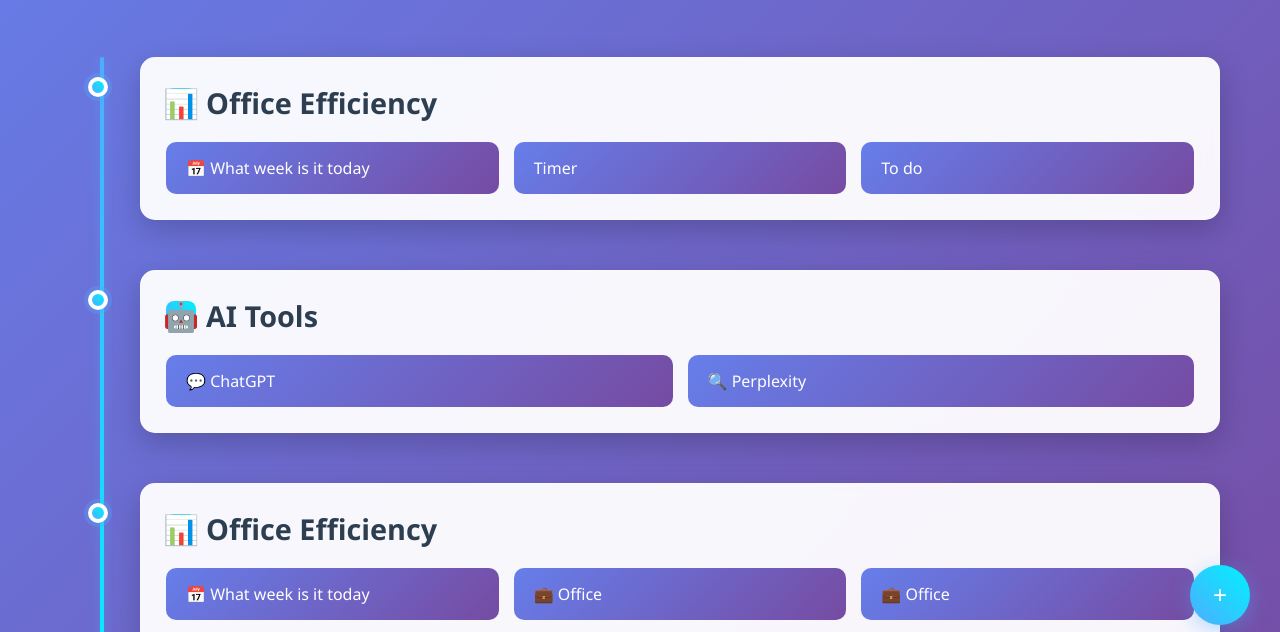
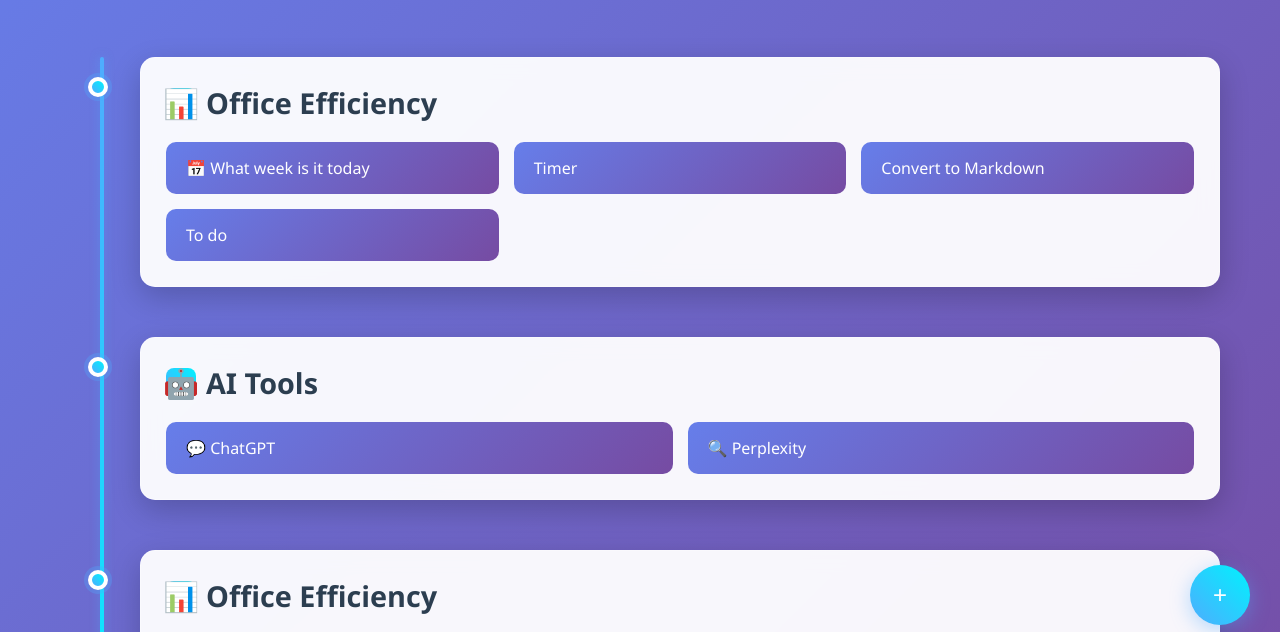
Before and after one commit to yanweifuture/tsingyewaitools, a plain HTML site: page index.html in a window 1280 px wide. Shown: the part 145-777 px from the top of the page. Drawn offline with Linux system fonts and the light colour scheme.

Commit message:
Update index.html

```diff
--- a/index.html
+++ b/index.html
@@ -325,6 +325,9 @@
                         <a href="https://yanweifuture.github.io/tsingyewaitools/Timer.html" class="tool-link" target="_blank">
                               Timer
                         </a>
+                        <a href="https://yanweifuture.github.io/tsingyewaitools/GenerateMarkdown.html" class="tool-link" target="_blank">
+                              Convert to Markdown
+                        </a>
                         <a href="https://yanweifuture.github.io/tsingyewaitools/Todo.html" class="tool-link" target="_blank">
                               To do
                         </a>
```
